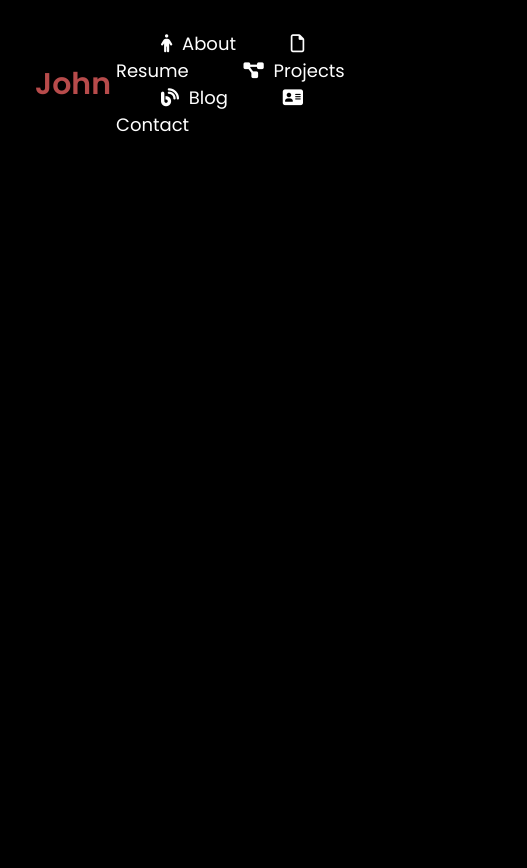
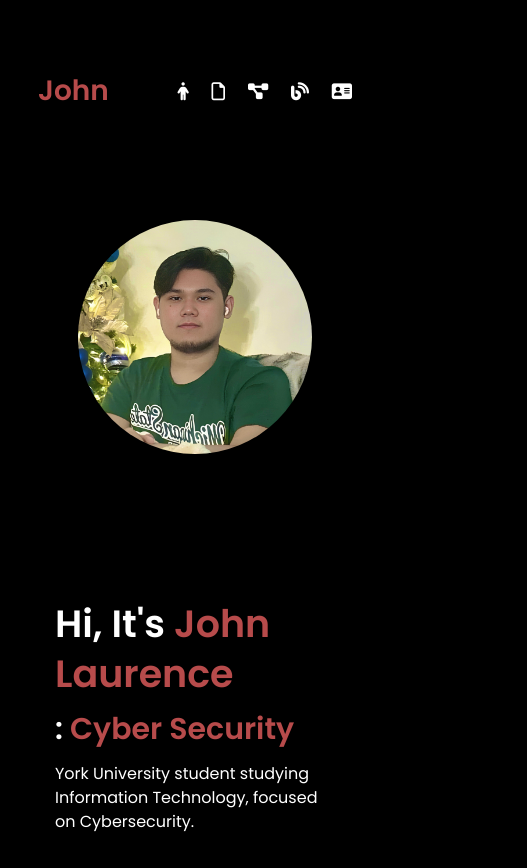
Before and after one commit to Mio-1204/HTMLportfolio, a plain HTML site: page index.html in a window 390 px wide. Shown: the whole page, 527 px wide, since content can reach past the window. Before the commit the page ends 844 px from the top, so only its background shows below. Drawn offline with nearby package versions, Linux system fonts and the light colour scheme.

Commit message:
Did the index.html body, as well as added images folder

```diff
--- a/index.html
+++ b/index.html
@@ -59,8 +59,18 @@
         </header>
 
         <main>
+            <section class="home">
+                <div class="home-img">
+                    <img src="images/pfp.webp" alt="Profile Picture">
+                </div>
+                <div class="home-content">
+                    <h1>Hi, It's <span>John Laurence</span></h1>
+                    <h3 class="typing-text">: <span></span></h3>
+                    <p>York University student studying Information Technology, focused on Cybersecurity.</p>
+                </div>
+            </section>
+        </main>
 
-        </main>
         <footer>
             <!-- place footer here -->
         </footer>
--- a/projectStyle.css
+++ b/projectStyle.css
@@ -30,14 +30,14 @@ body{
 }
 
 nav a span{
-    margin-left: 0.5rem;
+    margin-left: 0.3rem;
 }
 
 nav a{
-    font-size: 1.8rem;
+    font-size: 18px;
     font-weight: 500;
     color: white;
-    margin-left: 5rem;
+    margin-left: 30px;
     transition: 0.3s ease;
     border-bottom: 3px solid transparent;
 }
@@ -52,10 +52,11 @@ header{
     display: flex;
     position: fixed;
     width: 100%;
-    padding: 1rem 9%;
+    padding: 5px 60px;
     justify-content: space-between;
     align-items: center;
     margin-top: 20px;
+    z-index: 200;
 }
 
 .name{
@@ -65,3 +66,178 @@ header{
     cursor: pointer;
     transition: 0.5s ease;
 }
+
+@media(max-width: 1000px){
+    /* Navigation Bar */
+    nav {
+        padding: 0 20px;
+    }
+
+    nav a span {
+        display: none;
+    }
+
+    nav a {
+        font-size: 20px;
+    }
+}
+
+@media(max-width: 550px){
+    /* Navigation Bar */
+    header {
+        padding: 0 18px;
+    }
+
+    .name {
+        font-size: 2.8rem;
+        padding: 0 20px;
+    }
+
+    nav a {
+        font-size: 18px;
+        margin-left: 18px;
+    }
+}
+
+/* Main Section */
+section{
+    min-height: 100vh;
+    padding: 5rem 9% 5rem;
+}
+
+.home{
+    display: flex;
+    justify-content: space-between;
+    align-items: center;
+    gap: 50px;
+    background-color: black;
+}
+
+.home .home-content h1{
+    font-size: 6rem;
+    font-weight: 700;
+    line-height: 1.3;
+}
+
+span{
+    color: #b74b4b;
+}
+
+.home-content h3{
+    font-size: 4rem;
+    margin-bottom: 3rem;
+    font-weight: 700;
+}
+
+.home-content p{
+    font-size: 1.6rem;
+}
+
+.home-img{
+    border-radius: 50%;
+}
+
+.home-img img{
+    position: relative;
+    width: 32vw;
+    border-radius: 50%;
+    box-shadow: 0 0 25px solid #b74b4b;
+    cursor: pointer;
+    transition: 0.2s linear;
+}
+
+.typing-text{
+    font-size: 34px;
+    font-weight: 600;
+    min-width: 280px;
+}
+
+.typing-text span{
+    position: relative;
+}
+
+.typing-text span::before{
+    content: "software Developer";
+    color: #b74b4b;
+    animation: words 20s infinite;
+}
+
+.typing-text span::after{
+    content: "";
+    background-color: black;
+    position: absolute;
+    width: calc(100% + 8px);
+    height: 100%;
+    border-left: 3px solid black;
+    right: -8;
+    animation: cursor 1s infinite;
+}
+
+@keyframes cursor{
+    to{
+        border-left: 3px solid #b74b4b;
+    }
+}
+
+@keyframes words{
+    0%, 33.33%{
+        content: "Cyber Security";
+    }
+    33.34%, 66.66%{
+        content: "3D Modelling";
+    }
+    66.67%, 100%{
+        content: "Game Developer";
+    }
+}
+
+@media (max-width: 1000px){
+    .home{
+        gap: 4rem;
+    }
+}
+
+@media(max-width:995px){
+    .home{
+        flex-direction: column;
+        margin: 5rem 4rem;
+        padding-top: 100px;
+    }
+
+    .home .home-content h3{
+        font-size: 3.5rem;
+    }
+
+    .home .home-content h1{
+        font-size: 5rem;
+    }
+
+    .home .home-img img{
+        width: 70vw;
+        margin-top: 4rem;
+    }
+}
+
+@media(max-width: 525px){
+    .home .home-content h1{
+        font-size: 3.8rem;
+        margin-bottom: 13px;
+    }
+
+    .home .home-content h3{
+        font-size: 3rem;
+        margin-bottom: 15px;
+    }
+
+    .home .home-img img{
+        width: 60vw;
+    }
+
+    .home .typing-text{
+        font-size: 24px;
+    }
+
+    .home{
+        padding-top: 130px;
+    }
+}
```
Also changed, not shown: images/pfp.webp (added).
